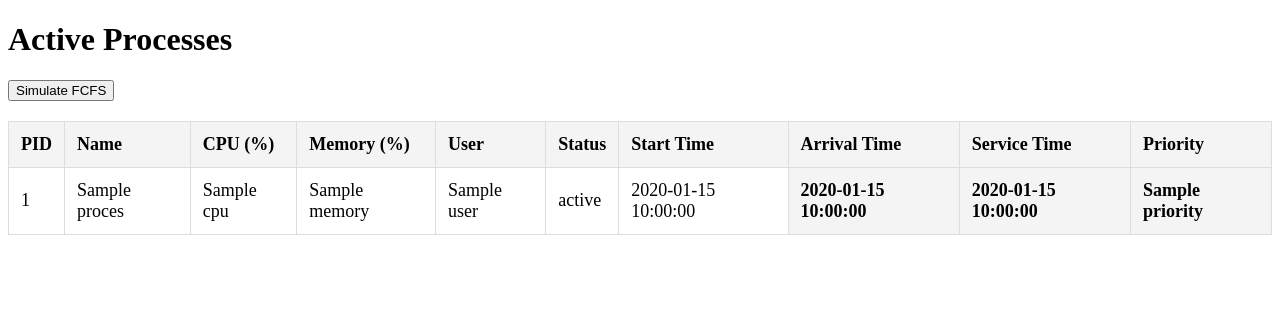
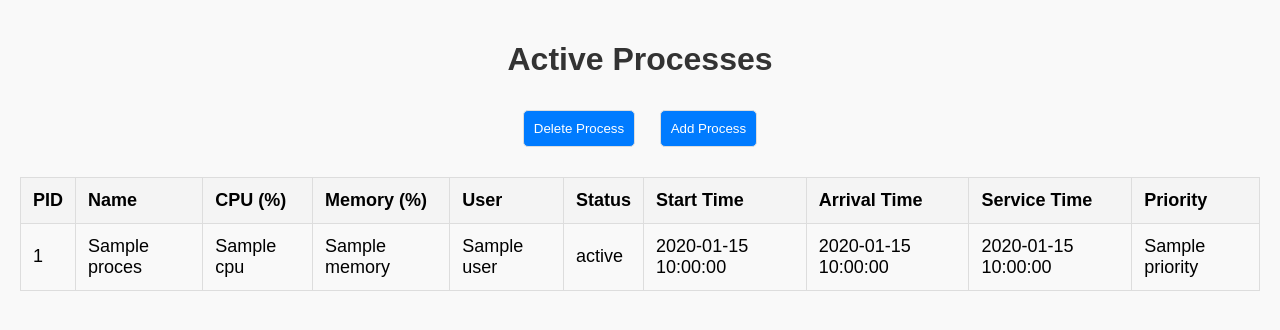
Before and after one commit to RushhMax/ProyectoOS, a Flask app: template templates/index.html in a window 1280 px wide. Shown: the top 330 px of the page. Run offline with Flask 3, Linux system fonts and the light colour scheme; the template is opened without the code that fills it: most values are stand-ins (such as "Sample title", 1, 10 or a date in 2020).

Commit message:
Add/Delete Processes

```diff
--- a/main.py
+++ b/main.py
@@ -1,5 +1,6 @@
 from app.process_manager import ProcessManager
 from app.cpu import CPU
+from app.process import Process
 from app.algorithms import fcfs, round_robin, simulate_fcfs_logic
 from flask import Flask, render_template, request
 
@@ -20,19 +21,33 @@ def main():
 
     return render_template('index.html',processes=manager.get_processes())
 
-@app.route('/fcfs')
-def simulate_fcfs():
-    processes = [
-        {"pid": 1, "burst_time": 5},
-        {"pid": 2, "burst_time": 3},
-        {"pid": 3, "burst_time": 8},
-    ]
-    completion_times = simulate_fcfs_logic(processes)
-    return render_template('simulation_fcfs.html', results=completion_times)
+@app.route('/add_process', methods=['POST'])
+def add_process():
+    """Handle the request to add a new process."""
+    # Get data from the form
+    name = request.form.get('name')
+    arrival_time = int(request.form.get('arrival_time'))
+    priority = int(request.form.get('priority'))
+    service_time = int(request.form.get('service_time'))
 
-@app.route('/AddProcess', methods=['POST'])
-def add_process():
-    return render_template('add_process.html')
+    # Create the new process
+    new_process = Process(pid=len(manager.get_processes()) + 1, name=name, arrival_time=arrival_time, service_time=service_time, priority=priority)
+    manager.add_process(new_process)
+
+    # Render the updated processes list and return it
+    return render_template('process-list.html', processes=manager.get_processes())
+
+@app.route('/delete_process', methods=['POST'])
+def delete_process():
+    """Handle the request to delete a process."""
+    # Get the process id to delete
+    pid = int(request.form.get('pid'))
+
+    # Delete the process
+    manager.delete_process(pid)
+
+    # Render the updated processes list and return it
+    return render_template('process-list.html', processes=manager.get_processes())
 
 # def main():
 #     # Inicializamos la gestión de procesos
--- /dev/null
+++ b/static/js/script.js
@@ -0,0 +1,53 @@
+$(document).ready(function() {
+    // Show the form when the button is clicked
+    $('#add-process-btn').click(function() {
+        $('#add-process-form').toggle();
+    });
+
+    // Handle the form submission
+    $('#process-form').submit(function(e) {
+        e.preventDefault();
+
+        // Get form data
+        var formData = {
+            'name': $('#name').val(),
+            'arrival_time': $('#arrival_time').val(),
+            'service_time': $('#service_time').val(),
+            'priority': $('#priority').val()
+        };
+
+        // Send data to the server
+        $.ajax({
+            url: '/add_process',
+            type: 'POST',
+            data: formData,
+            success: function(response) {
+                // Update the process list dynamically
+                $('#processes-list').html(response);
+                $('#add-process-form').hide();  // Hide form after submission
+            }
+        });
+    });
+
+    $('#delete-process-btn').click(function() {
+        $('#delete-process-form').toggle();
+    });
+
+    $('#delete-form').submit(function(e) {
+        e.preventDefault();
+
+        var formData = {
+            'pid': $('#pid').val()
+        };
+
+        $.ajax({
+            url: '/delete_process',
+            type: 'POST',
+            data: formData,
+            success: function(response) {
+                $('#processes-list').html(response);
+                $('#delete-process-form').hide();
+            }
+        });
+    });
+});
--- a/static/styles.css
+++ b/static/styles.css
@@ -31,3 +31,25 @@ button {
 button:hover {
     background-color: #0056b3;
 }
+
+
+table {
+    width: 100%;
+    border-collapse: collapse;
+    margin: 20px 0;
+    font-size: 18px;
+    text-align: left;
+}
+
+th, td {
+    padding: 12px;
+    border: 1px solid #ddd;
+}
+
+th {
+    background-color: #f4f4f4;
+}
+
+tr:nth-child(even) {
+    background-color: #f9f9f9;
+}
--- a/templates/index.html
+++ b/templates/index.html
@@ -3,30 +3,38 @@
 <head>
     <meta charset="UTF-8">
     <meta name="viewport" content="width=device-width, initial-scale=1.0">
-    <title>Active Processes</title>
-    <style>
-        table {
-            width: 100%;
-            border-collapse: collapse;
-            margin: 20px 0;
-            font-size: 18px;
-            text-align: left;
-        }
-        th, td {
-            padding: 12px;
-            border: 1px solid #ddd;
-        }
-        th {
-            background-color: #f4f4f4;
-        }
-        tr:nth-child(even) {
-            background-color: #f9f9f9;
-        }
-    </style>
+    <title>Process Manager</title>
+    <link rel="stylesheet" type="text/css" href="{{ url_for('static', filename='styles.css') }}">
+    <script src="https://code.jquery.com/jquery-3.6.0.min.js"></script>
 </head>
 <body>
     <h1>Active Processes</h1>
-    <button onclick="location.href='/fcfs'" class="btn btn-primary">Simulate FCFS</button>
+    <button id="delete-process-btn">Delete Process</button>
+    <div id="delete-process-form" style="display:none;">
+        <form id="delete-form">
+            <label for="pid">PID:</label>
+            <input type="number" id="pid" name="pid" required><br>
+            <button type="submit">Submit</button>
+        </form>
+    </div>
+
+    <button id="add-process-btn">Add Process</button>
+
+    <div id="add-process-form" style="display:none;">
+        <form id="process-form">
+            <label for="name">Name:</label>
+            <input type="text" id="name" name="name" required><br>
+            <label for="arrival_time">Arrival Time:</label>
+            <input type="number" id="arrival_time" name="arrival_time" required><br>
+            <label for="priority">Priority:</label>
+            <input type="number" id="priority" name="priority" required><br>
+            <label for="service_time">Service Time:</label>
+            <input type="number" id="service_time" name="service_time" required><br>
+            <button type="submit">Submit</button>
+        </form>
+    </div>
+
+
     <table>
         <thead>
             <tr>
@@ -42,22 +50,12 @@
                 <th>Priority</th>
             </tr>
         </thead>
-        <tbody>
-            {% for process in processes %}
-            <tr>
-                <td>{{ process.pid }}</td>
-                <td>{{ process.name }}</td>
-                <td>{{ process.cpu }}</td>
-                <td>{{ process.memory }}</td>
-                <td>{{ process.user }}</td>
-                <td>{{ process.status }}</td>
-                <td>{{ process.start_time }}</td>
-                <th>{{ process.arrival_time }}</th>
-                <th>{{ process.service_time }}</th>
-                <th>{{ process.priority }}</th>
-            </tr>
-            {% endfor %}
+
+        <tbody id="processes-list">
+            {% include 'process-list.html' %}
         </tbody>
     </table>
+
+    <script src="{{ url_for('static', filename='js/script.js') }}"></script>
 </body>
 </html>
--- /dev/null
+++ b/templates/process-list.html
@@ -0,0 +1,14 @@
+{% for process in processes %}
+<tr>
+    <td>{{ process.pid }}</td>
+    <td>{{ process.name }}</td>
+    <td>{{ process.cpu }}</td>
+    <td>{{ process.memory }}</td>
+    <td>{{ process.user }}</td>
+    <td>{{ process.status }}</td>
+    <td>{{ process.start_time }}</td>
+    <td>{{ process.arrival_time }}</td>
+    <td>{{ process.service_time }}</td>
+    <td>{{ process.priority }}</td>
+</tr>
+{% endfor %}
```
Also changed, not shown: app/process.py (+35 -32 lines), app/process_manager.py (+5 -22 lines), templates/simulation_fcfs.html (deleted, +0 -12 lines).
